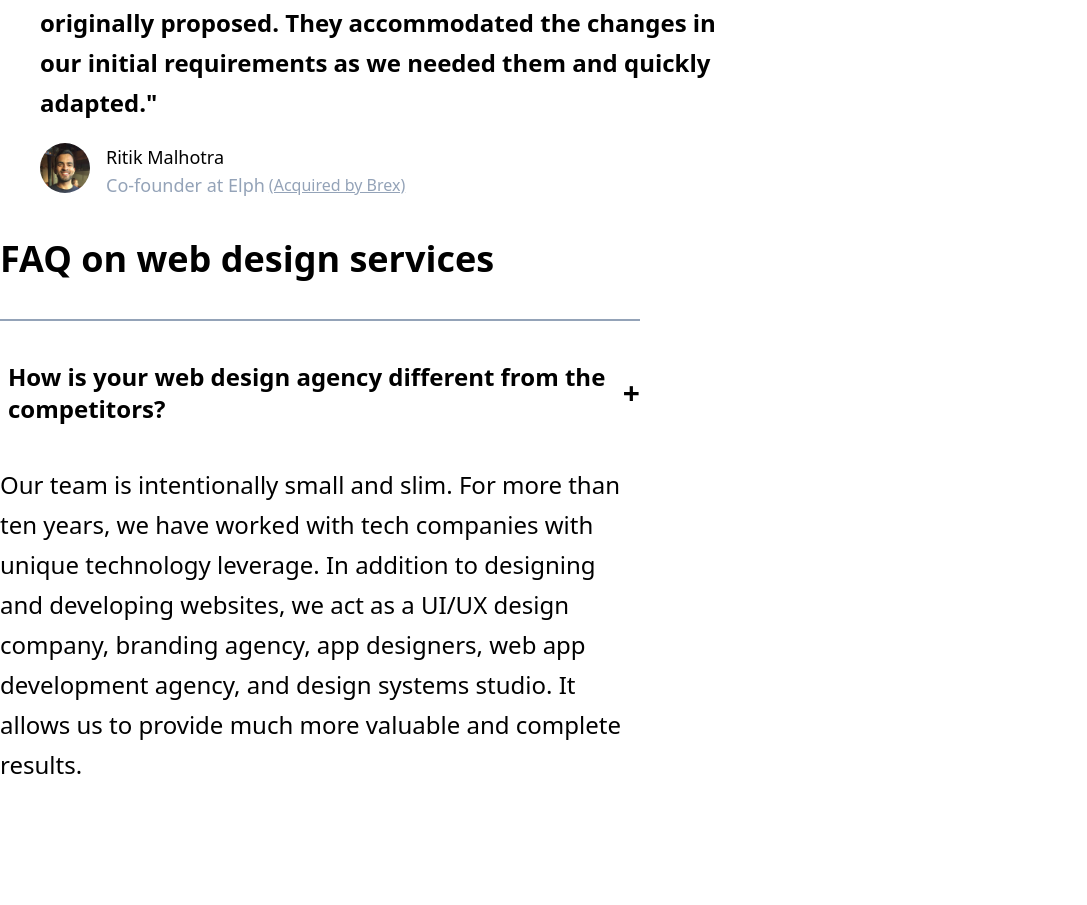
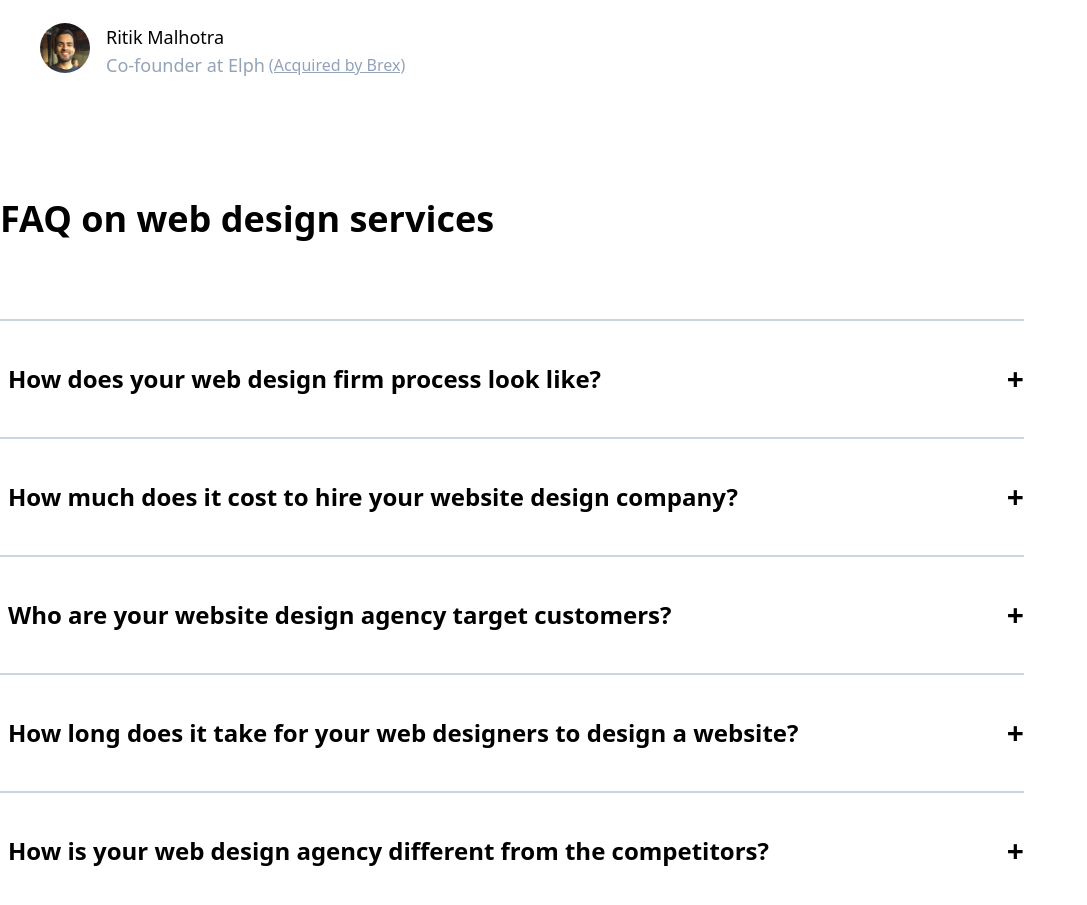
Before and after one commit to Victor-udenna/ramotion_product-page, a React (Create React App) app: page / in a window 1280 px wide. Shown: the part 4244-5149 px from the top of the page, without its empty margins (0-1087 px from the left). Before the commit the page ends 5069 px from the top, so only its background shows below. Built offline with nearby package versions, Linux system fonts and the light colour scheme.

Commit message:
Created accordion components

```diff
--- a/src/components/Faq/Faq.js
+++ b/src/components/Faq/Faq.js
@@ -4,8 +4,83 @@ import { FaqComponent } from "../../components";
  const Faq = () => {
   return (
 <Fragment>
-<div className='text-4xl font-bold'>FAQ on web design services</div>
-<FaqComponent/>
+<div className=''>
+<div className='text-4xl font-bold py-20'>FAQ on web design services</div>
+<FaqComponent
+faqtitle={'How does your web design firm process look like?'}
+faqcontent={<div>
+  <div>Our main web design process is divided into the following steps:</div>
+  <div className='py-5'>
+    <div className='font-bold'>1.Discovery</div>
+    <div>Collecting Requirements: user personas, key use cases, competitive analysis, pain points, business goals, and industry best practices.</div>
+  </div>
+
+  <div className='py-5'>
+    <div className='font-bold'>2.Audit</div>
+    <div>Equity analysis, areas of opportunity, takeaway synthesis, WCAG 2.0 accessibility check.</div>
+  </div>
+
+  <div className='py-5'>
+    <div className='font-bold'>3.Website structure  </div>
+    <div>Information architecture, website map, a writing copy based on verbal identity. The latter can be produced from the existing brand personality or through a bigger brand strategy exercise.</div>
+  </div>
+
+  <div className='py-5'>
+    <div className='font-bold'>4. Design concept and layout design  </div>
+    <div>Visual positioning, mood-boards, 2-3 concepts of the key web pages, high-fidelity wireframes, interactive prototype.</div>
+  </div>
+
+  <div className='py-5'>
+    <div className='font-bold'>5. Visual design  </div>
+    <div>Web page visual design application.</div>
+  </div>
+
+  <div className='py-5'>
+    <div className='font-bold'>6. Web structure & development</div>
+    <div>Implementing all pages and content in CMS. Developing web pages and components.</div>
+  </div>
+
+  <div className='py-5'>
+    <div className='font-bold'>7. Visual content  </div>
+    <div>Iconography, illustrations, photography style.</div>
+  </div>
+
+  <div className='py-5'>
+    <div className='font-bold'>8. Integrations  </div>
+    <div>Third-party integrations: Google Tag, a/b testing tools, CRM, etc.</div>
+  </div>
+
+
+</div>}/>
+
+<FaqComponent
+faqtitle={'How much does it cost to hire your website design company?'}
+faqcontent={<div>
+  <div className='py-4'>Our pricing depends on the scope of work, team structure, and a rate card. Commonly, the hourly rates start from $100/per hour for a web designer and go up depending on the level of expertise. Generally, a 10-15 page marketing website of a tech startup starts from $50,000 and onwards.</div>
+  <div className='py-4'>Our SMB and Enterprise clients typically hire us on Time & Materials models when our experts extend their in-house teams with our design and development capabilities. This approach allows us to be flexible with any changes and start fast.</div>
+  <div className='py-4'>All our proposals and offers are based on our hourly rates, even though we work with a fixed budget most of the time.</div>
+</div>}/>
+</div>
+<FaqComponent
+faqtitle={'Who are your website design agency target customers?'}
+faqcontent={<div>
+  <div className='py-4'>We work with fast-growing tech companies and businesses that have a strong foundation in technology. We are an award-winning web design agency located in three major cities: New York, San Francisco, and Los Angeles. From day one, we were remote team members.</div>
+  <div className='py-4'>Therefore our website agency is open to helping companies from any location.</div>
+</div>}/>
+
+<FaqComponent
+faqtitle={"How long does it take for your web designers to design a website?"}
+faqcontent={<div>
+   <div className='py-4'>The release of a website is just the beginning. We highly recommend hiring us for maintenance work so that we can have the opportunity to support constant iterative improvements. We have a retainer for maintenance work.</div>
+   <div className='py-4'>Thus, any number of hours it takes for a developer to close new bug tasks, design fixes, and provide a seamless handoff between our teams will be covered. We support our clients' projects as long as it seems necessary.</div>
+</div>}/>
+
+<FaqComponent
+faqtitle={'How is your web design agency different from the competitors?'}
+faqcontent={<div>
+   <div className='py-4'>Our team is intentionally small and slim. For more than ten years, we have worked with tech companies with unique technology leverage</div>
+   <div className='py-4'>In addition to designing and developing websites, we act as a UI/UX design company, branding agency, app designers, web app development agency, and design systems studio. It allows us to provide much more valuable and complete results.</div>
+</div>}/>
 </Fragment>
 
   )
--- a/src/components/FaqComponent/FaqComponent.js
+++ b/src/components/FaqComponent/FaqComponent.js
@@ -1,20 +1,21 @@
 import React, {Fragment, useState} from 'react'
 
-const FaqComponent = () => {
+const FaqComponent = ({faqtitle, faqcontent}) => {
 
   const [open, setopen] = useState(false);
 
   return (
     <Fragment>
-  <div className='py-10 w-100 md:w-[100%] lg:w-[50%]'>
-   <div className='flex items-center justify-between border-2 border-b-0 border-r-0 border-l-0 border-solid border-t-slate-400  py-10 cursor-pointer'>
-   <div className='text-2xl font-bold px-2'>How is your web design agency different from the competitors?</div>
-    <div className='text-3xl font-bold'>+</div>
+  <div className=' w-100 md:w-[100%] lg:w-[80%]  text-black faq'>
+   <div className='flex items-center justify-between border-2 border-b-0 border-r-0 border-l-0 border-solid border-t-slate-300  py-10 cursor-pointer'
+   onClick={()=>{
+    setopen(!open)
+   }}>
+   <div className=  "text-2xl font-bold px-2 show-content">{faqtitle}</div>
+    <div className='text-3xl faq_icon font-bold'>{open ? '-' : '+'}</div>
    </div>
-    <div className='text-2xl faq-content leading-10'>
-    Our team is intentionally small and slim. For more than ten years, we have worked with tech companies with unique technology leverage.
-
-In addition to designing and developing websites, we act as a UI/UX design company, branding agency, app designers, web app development agency, and design systems studio. It allows us to provide much more valuable and complete results.
+      <div className='text-2xl faq-content leading-10  text-black'>
+    {open && <div className="accordion-content">{faqcontent}</div>}
     </div>
   </div>
     </Fragment>
--- a/src/components/TestimonialComponent/TestimonialComponent.js
+++ b/src/components/TestimonialComponent/TestimonialComponent.js
@@ -4,7 +4,7 @@ import React, {Fragment} from 'react';
   return (
    <Fragment>
      <div className='my-10'>
-      <div className='font-semibold text-xl  md:font-bold lg:text-2xl lg:leading-10 w-100 lg:w-[60%] py-5'> "{testimonial}"</div>
+      <div className='font-semibold text-xl  md:font-bold lg:text-2xl lg:leading-10 w-100 lg:w-[80%] py-5'> "{testimonial}"</div>
     <div className='flex'>
 
     <div>
@@ -15,7 +15,7 @@ import React, {Fragment} from 'react';
         <div className='text-black text-lg'>{username}</div>
        <div className='flex items-center'>
        <div className='text-grey text-slate-400 text-lg'>{userrole}</div>
-        <div className=' underline text-slate-400 px-1 hover:text-blue-400'>{link}</div>
+        <div className=' underline text-slate-400 px-1 hover:text-blue-400 cursor-pointer'>{link}</div>
        </div>
       </div>
     </div>
```
Also changed, not shown: src/index.css (line endings or trailing spaces).
